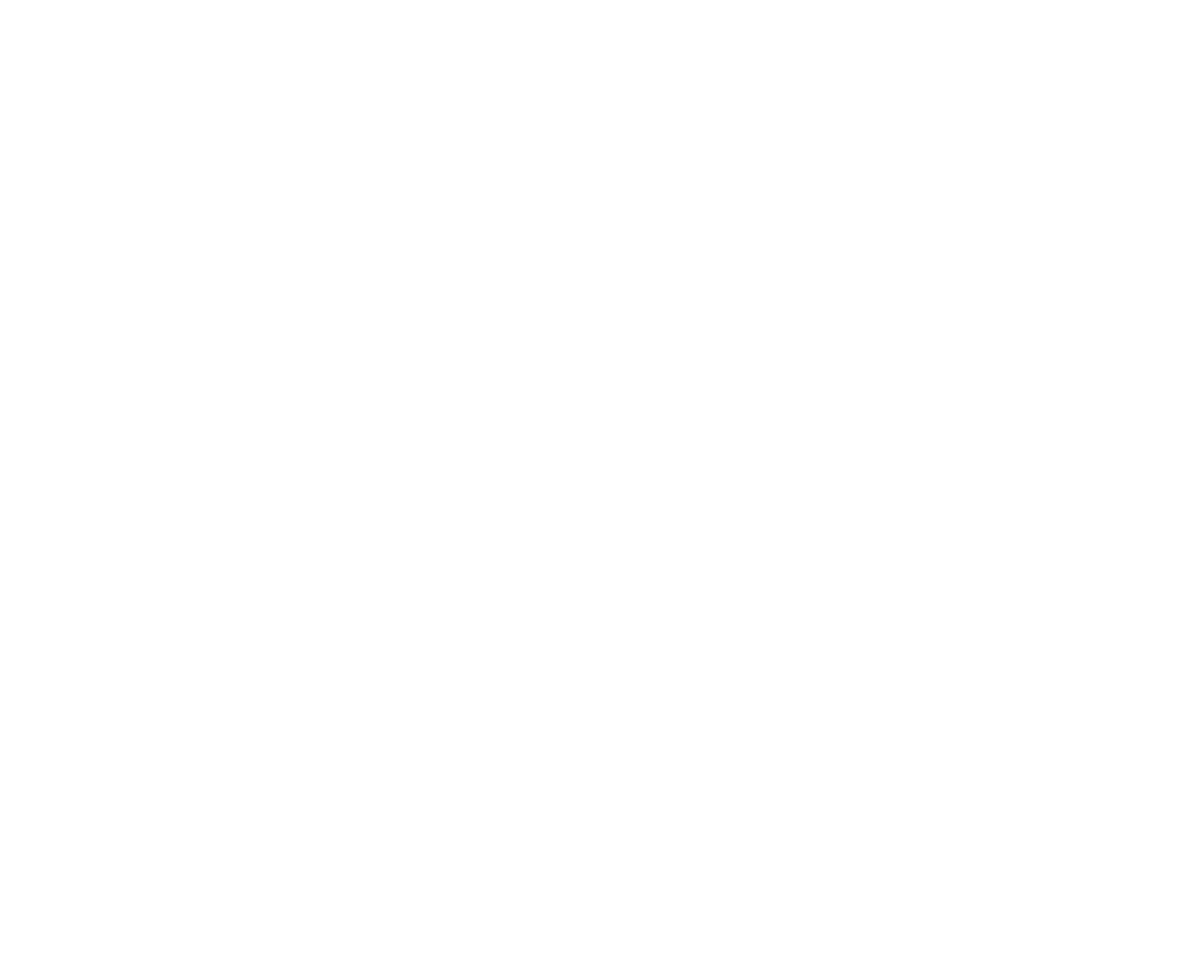
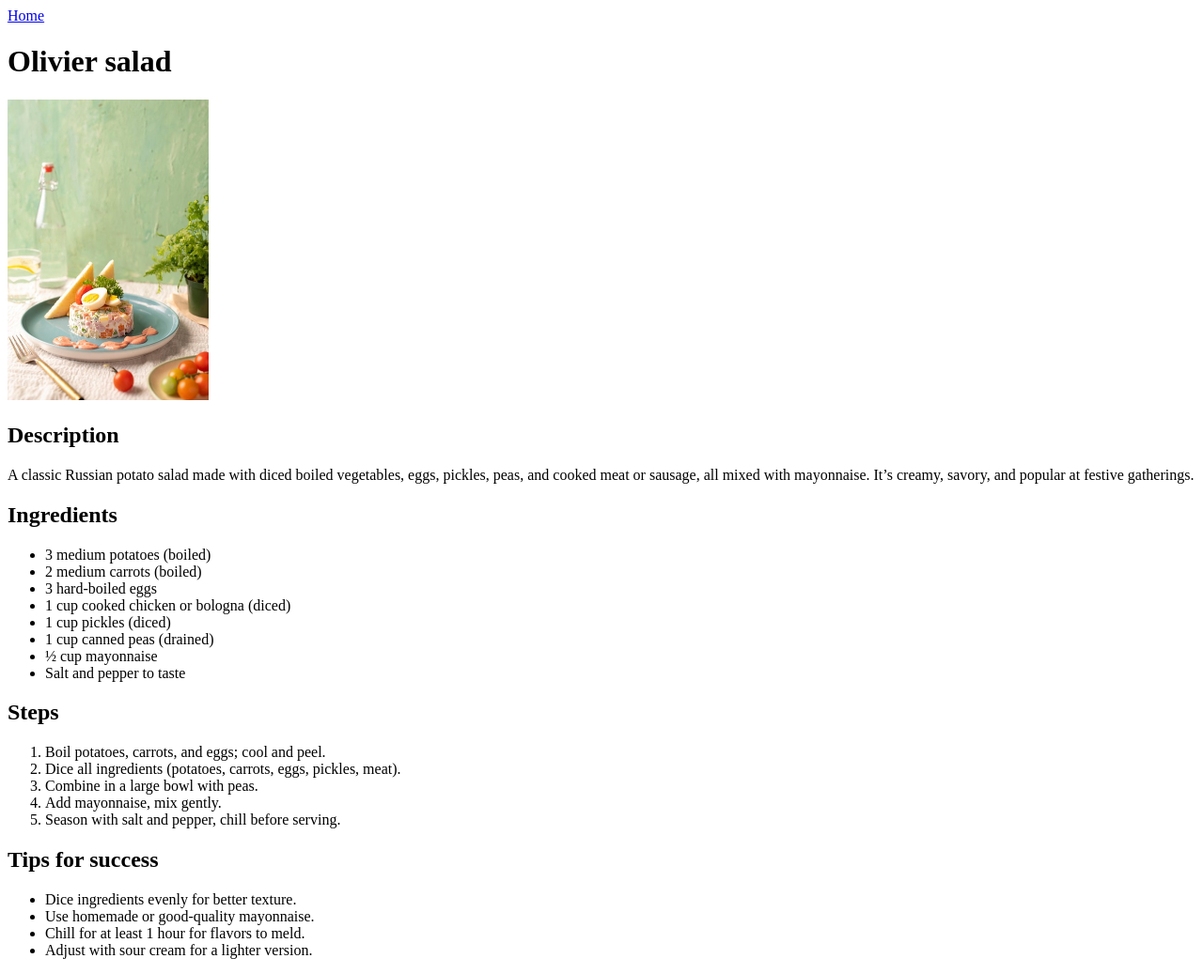
Before and after one commit to ablzh/odin-recipes, a plain HTML site: page recipes/salade-olivier.html in a window 1280 px wide. Shown: the whole page at 94% size. Before the commit the page ends 800 px from the top, so only its background shows below. Drawn offline with Linux system fonts and the light colour scheme.

Commit message:
feat: complete olivier salad recipe page

```diff
--- a/recipes/salade-olivier.html
+++ b/recipes/salade-olivier.html
@@ -1,11 +1,52 @@
 <!DOCTYPE html>
 <html lang="en">
-<head>
-    <meta charset="UTF-8">
-    <meta name="viewport" content="width=device-width, initial-scale=1.0">
-    <title>Document</title>
-</head>
-<body>
-
-</body>
+  <head>
+    <meta charset="UTF-8" />
+    <meta name="viewport" content="width=device-width, initial-scale=1.0" />
+    <title>Olivier salad</title>
+  </head>
+  <body>
+    <nav>
+      <a href="./../index.html">Home</a>
+    </nav>
+    <h1>Olivier salad</h1>
+    <img
+      src="../images/salad-olivier.jpg"
+      alt="Olivier salad"
+      height="320"
+      width="214"
+    />
+    <h2>Description</h2>
+    <p>
+      A classic Russian potato salad made with diced boiled vegetables, eggs,
+      pickles, peas, and cooked meat or sausage, all mixed with mayonnaise. It’s
+      creamy, savory, and popular at festive gatherings.
+    </p>
+    <h2>Ingredients</h2>
+    <ul>
+      <li>3 medium potatoes (boiled)</li>
+      <li>2 medium carrots (boiled)</li>
+      <li>3 hard-boiled eggs</li>
+      <li>1 cup cooked chicken or bologna (diced)</li>
+      <li>1 cup pickles (diced)</li>
+      <li>1 cup canned peas (drained)</li>
+      <li>½ cup mayonnaise</li>
+      <li>Salt and pepper to taste</li>
+    </ul>
+    <h2>Steps</h2>
+    <ol>
+      <li>Boil potatoes, carrots, and eggs; cool and peel.</li>
+      <li>Dice all ingredients (potatoes, carrots, eggs, pickles, meat).</li>
+      <li>Combine in a large bowl with peas.</li>
+      <li>Add mayonnaise, mix gently.</li>
+      <li>Season with salt and pepper, chill before serving.</li>
+    </ol>
+    <h2>Tips for success</h2>
+    <ul>
+      <li>Dice ingredients evenly for better texture.</li>
+      <li>Use homemade or good-quality mayonnaise.</li>
+      <li>Chill for at least 1 hour for flavors to meld.</li>
+      <li>Adjust with sour cream for a lighter version.</li>
+    </ul>
+  </body>
 </html>
```
